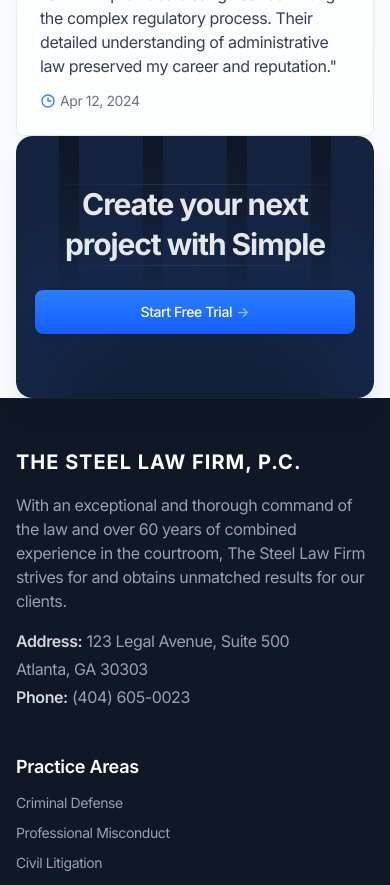
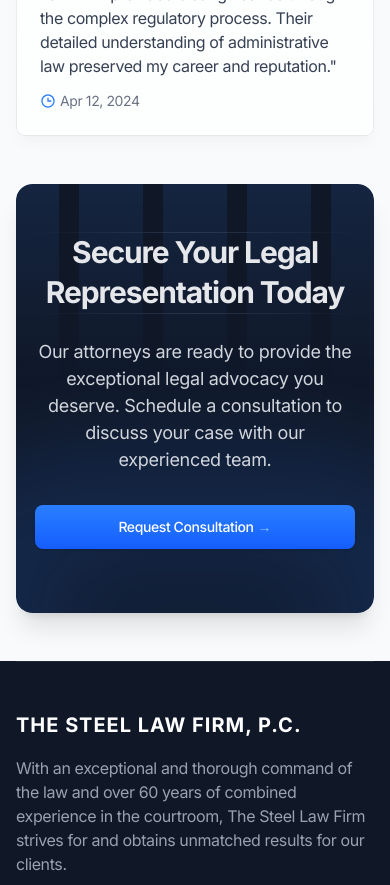
Before and after one commit to nathanroses/steelfirm, a Next.js app: page / in a window 390 px wide. Shown: the part 6420-7305 px from the top of the page. Built offline with nearby package versions, Linux system fonts and the light colour scheme.

Commit message:
Update cta.tsx

```diff
--- a/components/cta.tsx
+++ b/components/cta.tsx
@@ -1,9 +1,10 @@
 import Image from "next/image";
+import Link from "next/link";
 import Stripes from "@/public/images/stripes-dark.svg";
 
-export default function Cta() {
+export default function ConsultationCta() {
   return (
-    <section>
+    <section className="py-12 md:py-20">
       <div className="mx-auto max-w-6xl px-4 sm:px-6">
         <div
           className="relative overflow-hidden rounded-2xl text-center shadow-xl before:pointer-events-none before:absolute before:inset-0 before:-z-10 before:rounded-2xl before:bg-gray-900"
@@ -25,20 +26,24 @@
           </div>
           <div className="px-4 py-12 md:px-12 md:py-20">
             <h2 className="mb-6 border-y text-3xl font-bold text-gray-200 [border-image:linear-gradient(to_right,transparent,--theme(--color-slate-700/.7),transparent)1] md:mb-12 md:text-4xl">
-              Create your next project with Simple
+              Secure Your Legal Representation Today
             </h2>
+            <p className="text-lg text-gray-300 mb-8">
+              Our attorneys are ready to provide the exceptional legal advocacy you deserve.
+              Schedule a consultation to discuss your case with our experienced team.
+            </p>
             <div className="mx-auto max-w-xs sm:flex sm:max-w-none sm:justify-center">
-              <a
+              <Link
                 className="btn group mb-4 w-full bg-linear-to-t from-blue-600 to-blue-500 bg-[length:100%_100%] bg-[bottom] text-white shadow-sm hover:bg-[length:100%_150%] sm:mb-0 sm:w-auto"
-                href="#0"
+                href="/contact"
               >
                 <span className="relative inline-flex items-center">
-                  Start Free Trial{" "}
+                  Request Consultation{" "}
                   <span className="ml-1 tracking-normal text-blue-300 transition-transform group-hover:translate-x-0.5">
-                    -&gt;
+                    →
                   </span>
                 </span>
-              </a>
+              </Link>
             </div>
           </div>
         </div>
```
